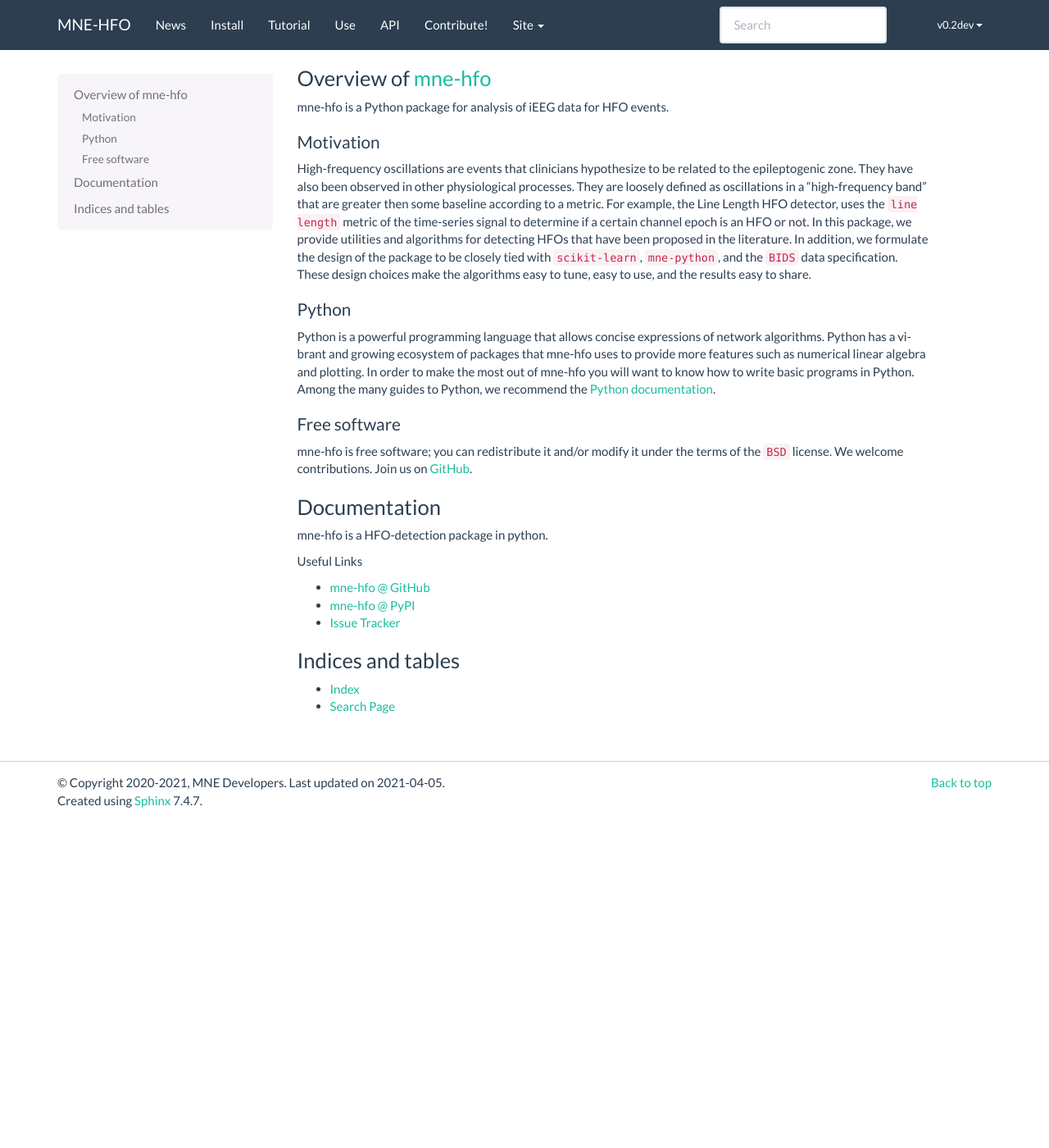
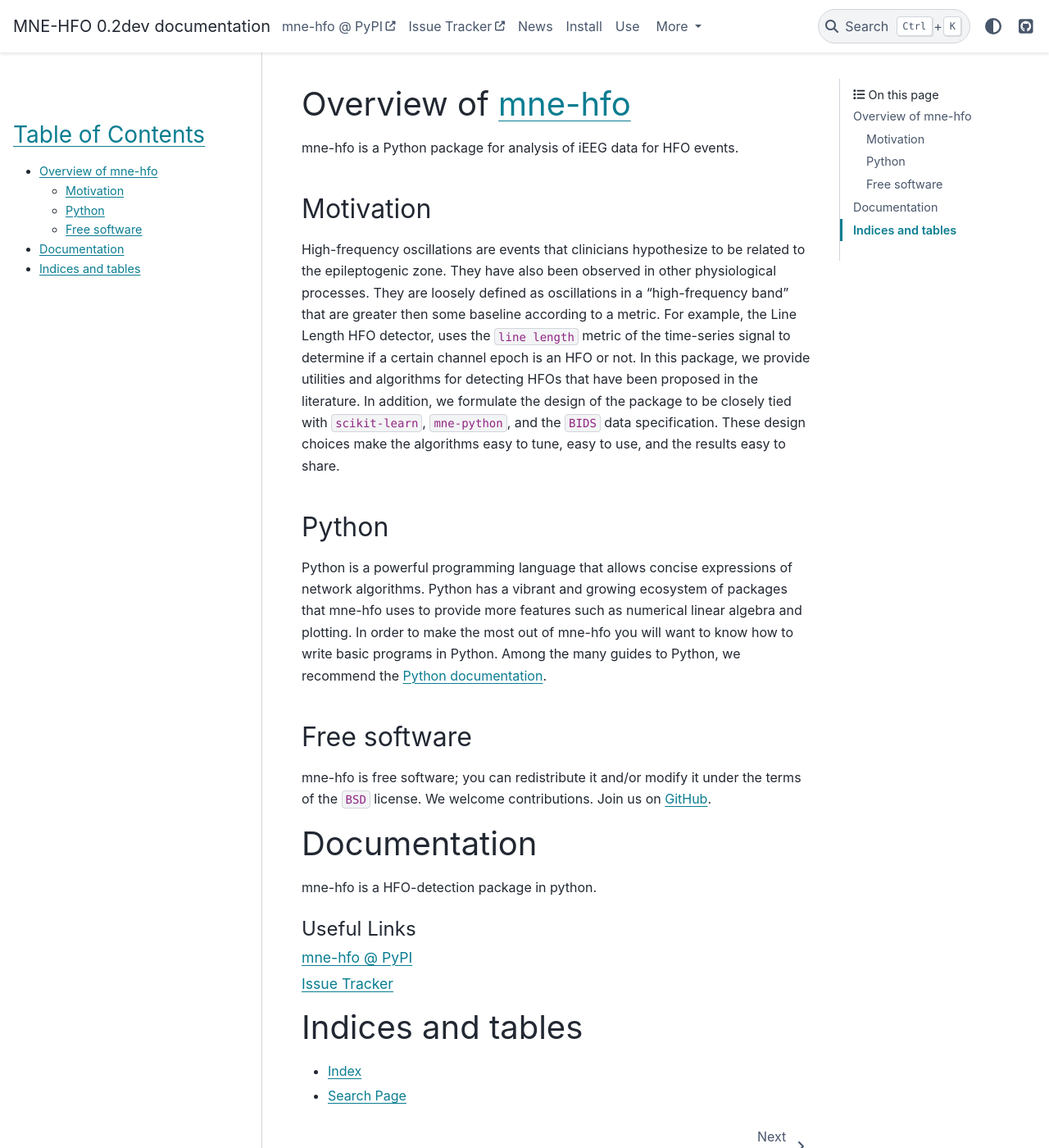
Before and after one commit to python254/python-mne-hfo-project, a Sphinx documentation site: the page built from docs/index.rst, in a window 1280 px wide and 1400 px high. Shown: the whole window at 82% size. Built offline with Sphinx 7.4.7 and the PyData theme 0.15.4, drawn with Linux system fonts in a browser that asks for light colours; some of the changed text lies outside the part shown.

Commit message:
[mRG] Trying new ci inside mne-tools. (#36)
New CI setup and docs setup for mne-tools.

```diff
--- a/docs/_static/style.css
+++ b/docs/_static/style.css
@@ -1,58 +1,26 @@
-a[class^="sphx-glr-backref-module-mne_bids"] {
+a[class^="sphx-glr-backref-module-mne_hfo"] {
   /* make all MNE-BIDS backrefs bold */
   font-weight: 800;
 }
 
-/* Disable hyphenation in API reference table for Webkit-based browsers
-   to work around alignment bug */
-#api-documentation table p {
-  -webkit-hyphens: none;
+span.option {
+  /* avoid breaking lines in our command-line parameters */
+  white-space: nowrap;
 }
 
-/* Hide version number from top-left location in the navbar */
-.navbar-version {
-  display: none;
+/* gallery thumbnail size */
+.sphx-glr-thumbcontainer {
+  min-width: 160px;
+  height: 250px;
 }
 
-html {
-  font-size: 16px;
+/* ************************************************* Previous / Next buttons */
+.prev-next-bottom a.left-prev:before {
+  content:"❮\00A0"
 }
-
-h1 {
-  font-size: 1.6rem;
+.prev-next-bottom a.right-next:after {
+  content:"\00A0❯"
 }
-
-h2 {
-  font-size: 1.3rem;
+.prev-next-bottom a.right-next {
+  text-align: right;
 }
-
-h3 {
-  font-size: 1rem;
-  font-weight: bold;
-}
-
-h4 {
-  font-size: 1rem;
-}
-
-.footer {
-  margin-top: 3em;
-  padding-top: 1em;
-}
-
-/* Links in the Note boxes */
-.note a {
-  color: white;
-  text-decoration: underline;
-}
-
-.note a:hover {
-  color: white;
-  font-weight: bold;
-  text-decoration: underline;
-}
-
-/* Links in "Note" boxes */
-.alert-info a code span {
-  color: white;
-}
--- /dev/null
+++ b/docs/_templates/docs-navbar.html
@@ -0,0 +1,20 @@
+{%- extends "pydata_sphinx_theme/docs-navbar.html" %}
+
+{%- block icon_links -%}
+<!-- begin version dropdown -->
+<ul class="navbar-nav">
+    <li class="mr-2 dropdown">
+        <button type="button" class="btn btn-primary btn-sm navbar-btn dropdown-toggle" id="dLabelMore" data-toggle="dropdown">
+            v{{ release }}
+            <span class="caret"></span>
+        </button>
+        <ul class="dropdown-menu" aria-labelledby="dLabelMore">
+            {%- for ver, txt in versions_dropdown.items() %}
+            <li><a href="https://mne-tools.github.io/mne-hfo/{{ ver }}/index.html">{{ txt }}</a></li>
+            {%- endfor %}
+        </ul>
+    </li>
+</ul>
+<!-- end version dropdown -->
+{%- include "icon-links.html" with context -%}
+{%- endblock %}
--- /dev/null
+++ b/docs/_templates/docs-toc.html
@@ -0,0 +1,13 @@
+{% set page_toc = generate_toc_html() %}
+
+{%- if page_toc | length >= 1 %}
+<div class="tocsection onthispage pt-5 pb-3">
+    <i class="fas fa-list"></i> On this page
+</div>
+{%- endif %}
+
+<nav id="bd-toc-nav">
+    {{ page_toc }}
+</nav>
+
+{% include "edit_this_page.html" %}
--- a/docs/_templates/layout.html
+++ b/docs/_templates/layout.html
@@ -1,14 +1,19 @@
-{% extends "!layout.html" %}
+{%- extends "pydata_sphinx_theme/layout.html" %}
 
-{% block footer %}
+{% block fonts %}
+    <!-- add `style` or `link` tags with your CSS `@font-face` declarations here -->
+    <!-- ... and a `style` tag with setting `font-family` in `body` and `.header-style` -->
+    <!-- ... and optionally preload the `woff2` for snappier page loads -->
+    <!-- or add a `style` tag with a font fallback chain with good cross-platform coverage -->
+    <style>
+        body,.header-style {font-family: 'Source Sans Pro', sans-serif;}
+        code,kbd,pre,samp {font-family: 'Source Code Pro', monospace;}
+    </style>
+{% endblock %}
+
+{% block extrahead %}
+    <link rel="canonical" href="https://mne.tools/mne-hfo/stable/index.html" />
+    <script type="text/javascript" src="{{ pathto('_static/copybutton.js', 1) }}"></script>
+    <script type="text/javascript" src="{{ pathto('_static/scrollfix.js', 1) }}"></script>
 {{ super() }}
-<!-- Global site tag (gtag.js) - Google Analytics -->
-<script async src="https://www.googletagmanager.com/gtag/js?id=UA-37225609-2"></script>
-<script>
-  window.dataLayer = window.dataLayer || [];
-  function gtag(){dataLayer.push(arguments);}
-  gtag('js', new Date());
-
-  gtag('config', 'UA-37225609-2');
-</script>
 {% endblock %}
--- a/docs/_templates/navbar.html
+++ b/docs/_templates/navbar.html
@@ -7,9 +7,9 @@
     <span class="caret"></span>
   </button>
   <ul class="dropdown-menu" aria-labelledby="dropdownMenu1">
-    <li><a href="https://mne-hfo.readthedocs.io/en/latest/index.html">Development</a></li>
-    <li><a href="https://mne-hfo.readthedocs.io/en/stable/index.html">Stable</a></li>
-    <li><a href="https://mne-hfo.readthedocs.io/en/v0.1/index.html">v0.1</a></li>
+    <li><a href="https://mne.tools/mne-hfo/dev/index.html">Development</a></li>
+    <li><a href="https://mne.tools/mne-hfo/stable/index.html">Stable</a></li>
+    <li><a href="https://mne.tools/mne-hfo/v0.1/index.html">v0.1</a></li>
   </ul>
 </div>
 
--- a/docs/conf.py
+++ b/docs/conf.py
@@ -78,7 +78,7 @@ source_suffix = '.rst'
 master_doc = 'index'
 
 # General information about the project.
-project = u'mne_hfo'
+project = u'MNE-HFO'
 td = date.today()
 copyright = u'2020-%s, MNE Developers. Last updated on %s' % (td.year,
                                                               td.isoformat())
@@ -104,9 +104,9 @@ exclude_patterns = ['auto_examples/index.rst', '_build', 'Thumbs.db',
 # see: https://sphinx-bootstrap-theme.readthedocs.io/en/latest/README.html
 # Clean up sidebar: Do not show "Source" link
 html_show_sourcelink = False
+html_copy_source = False
 
-html_theme = 'bootstrap'
-html_theme_path = sphinx_bootstrap_theme.get_html_theme_path()
+html_theme = 'pydata_sphinx_theme'
 
 # Add any paths that contain templates here, relative to this directory.
 templates_path = ['_templates']
@@ -117,19 +117,33 @@ html_css_files = ['style.css']
 # further.  For a list of options available for each theme, see the
 # documentation.
 html_theme_options = {
-    'navbar_title': 'MNE-HFO',
-    'bootswatch_theme': "flatly",
-    'navbar_sidebarrel': False,  # no "previous / next" navigation
-    'navbar_pagenav': False,  # no "Page" navigation in sidebar
-    'bootstrap_version': "3",
-    'navbar_links': [
-        ("News", "whats_new"),
-        ("Install", "install"),
-        ("Tutorial", "tutorial"),
-        ("Use", "use"),
-        ("API", "api"),
-        ("Contribute!", "contribute")
-    ]}
+    'icon_links': [
+        dict(name='GitHub',
+             url='https://github.com/mne-tools/mne-bids',
+             icon='fab fa-github-square'),
+    ],
+    # 'navbar_title': 'MNE-HFO',
+    # 'bootswatch_theme': "flatly",
+    # 'navbar_sidebarrel': False,  # no "previous / next" navigation
+    # 'navbar_pagenav': False,  # no "Page" navigation in sidebar
+    # 'bootstrap_version': "3",
+    # 'navbar_links': [
+    #     ("News", "whats_new"),
+    #     ("Install", "install"),
+    #     ("Tutorial", "tutorial"),
+    #     ("Use", "use"),
+    #     ("API", "api"),
+    #     ("Contribute!", "contribute")
+    # ]
+}
+
+html_context = {
+    'versions_dropdown': {
+        'dev': 'v0.2 (devel)',
+        'stable': 'v0.1 (stable)',
+        'v0.1': 'v0.1',
+    },
+}
 
 html_sidebars = {'**': ['localtoc.html']}
 
--- a/docs/index.rst
+++ b/docs/index.rst
@@ -49,7 +49,6 @@ mne-hfo is a HFO-detection package in python.
    :maxdepth: 1
    :caption: Useful Links
 
-   mne-hfo @ GitHub <http://www.github.com/adam2392/mne-hfo/>
    mne-hfo @ PyPI <https://pypi.org/project/mne-hfo/>
    Issue Tracker <https://github.com/adam2392/mne-hfo/issues>
 
```
Also changed, not shown: other parts of docs/index.rst (+10 -0 lines), CONTRIBUTING.md (+52 -29 lines), README.md (+16 -12 lines), docs/contribute.rst (+5 -5 lines), docs/requirements.txt (+59 -35 lines), requirements.txt (+30 -9 lines), test_requirements.txt (+29 -26 lines), .github/PULL_REQUEST_TEMPLATE.md, 3 other files.
